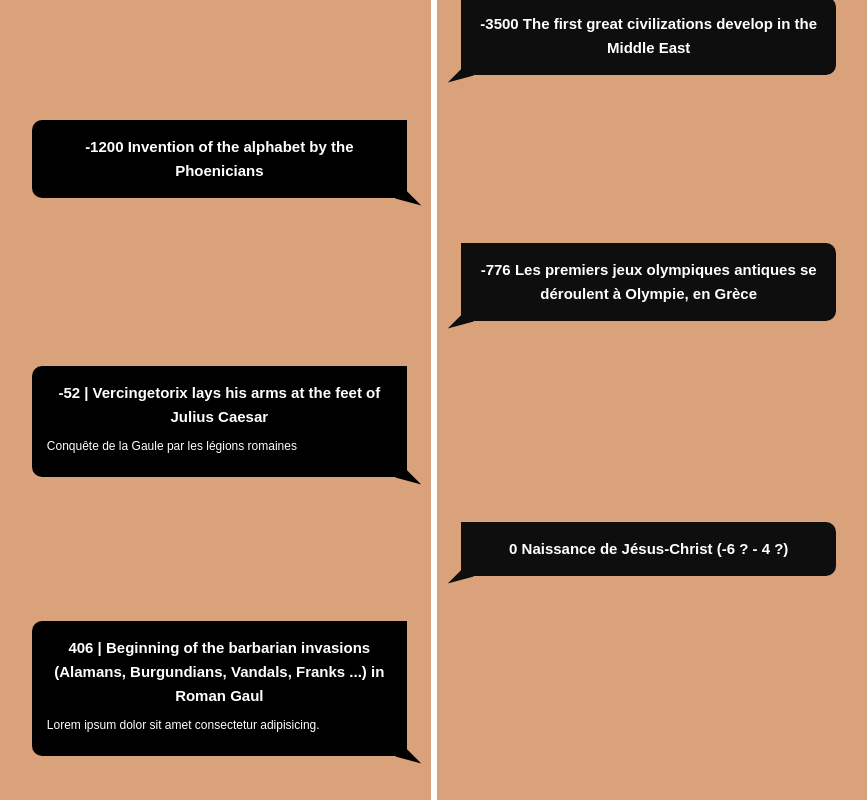
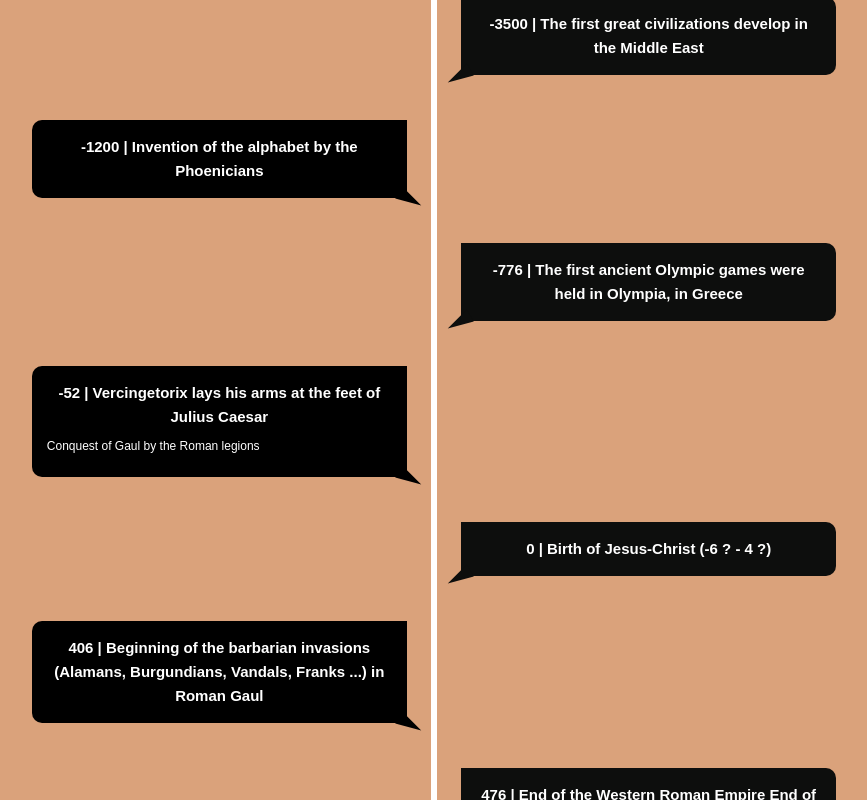
Before and after one commit to Maxence-P/Hackathon_01, a React (Create React App) app: page / in a window 1280 px wide. Shown: the part 680-1480 px from the top of the page, without its empty margins (206-1073 px from the left). Built offline with nearby package versions, Linux system fonts and the light colour scheme.

Commit message:
remplacementlorem

```diff
--- a/src/components/History.jsx
+++ b/src/components/History.jsx
@@ -33,22 +33,22 @@ function History() {
           <div className="time-block">
             <h3>
               {" "}
-              -3500 The first great civilizations develop in the Middle East
+              -3500 | The first great civilizations develop in the Middle East
             </h3>
           </div>
         </article>
 
         <article className="timeline">
           <div className="time-block">
-            <h3> -1200 Invention of the alphabet by the Phoenicians</h3>
+            <h3> -1200 | Invention of the alphabet by the Phoenicians</h3>
           </div>
         </article>
 
         <article className="timeline">
           <div className="time-block">
             <h3>
-              -776 Les premiers jeux olympiques antiques se déroulent à Olympie,
-              en Grèce
+              -776 | The first ancient Olympic games were held in Olympia, in
+              Greece
             </h3>
           </div>
         </article>
@@ -58,13 +58,13 @@ function History() {
             <h3>
               -52 | Vercingetorix lays his arms at the feet of Julius Caesar
             </h3>
-            <p>Conquête de la Gaule par les légions romaines</p>
+            <p>Conquest of Gaul by the Roman legions</p>
           </div>
         </article>
 
         <article className="timeline">
           <div className="time-block">
-            <h3>0 Naissance de Jésus-Christ (-6 ? - 4 ?)</h3>
+            <h3>0 | Birth of Jesus-Christ (-6 ? - 4 ?)</h3>
           </div>
         </article>
 
@@ -74,14 +74,13 @@ function History() {
               406 | Beginning of the barbarian invasions (Alamans, Burgundians,
               Vandals, Franks ...) in Roman Gaul
             </h3>
-            <p>Lorem ipsum dolor sit amet consectetur adipisicing.</p>
           </div>
         </article>
 
         <article className="timeline">
           <div className="time-block">
             <h3>
-              476 End of the Western Roman Empire End of the Western Roman
+              476 | End of the Western Roman Empire End of the Western Roman
               Empire
             </h3>
           </div>
```
